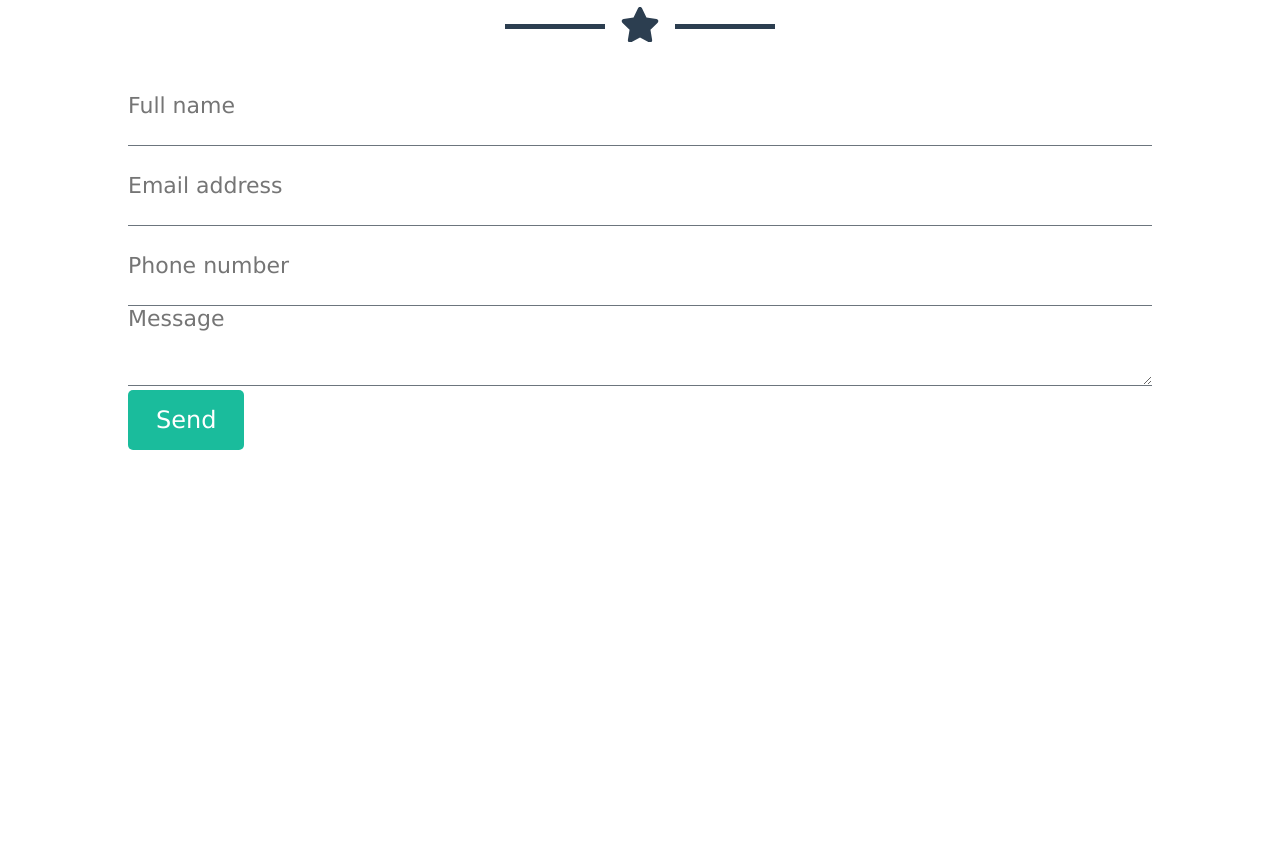
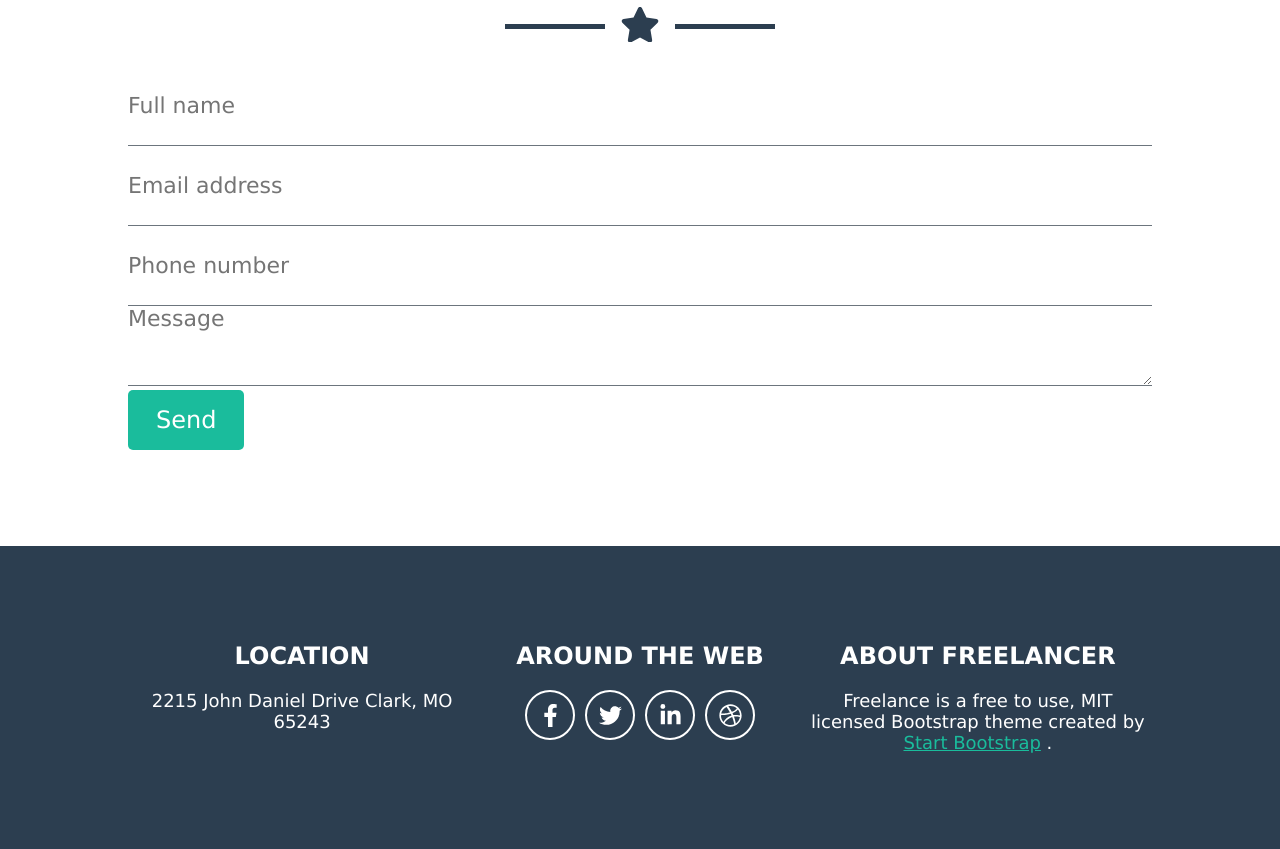
Before and after one commit to elminm/Portfolio_CA, a plain HTML site: page index.html in a window 1280 px wide. Shown: the part 2333-3182 px from the top of the page. Before the commit the page ends 2879 px from the top, so only its background shows below. Drawn offline with Linux system fonts and the light colour scheme.

Commit message:
create footer

```diff
--- a/contact.css
+++ b/contact.css
@@ -34,4 +34,5 @@
     font-size: 24px;
     border: none;
     border-radius: 5px;
+    cursor: pointer;
 }
--- /dev/null
+++ b/footer.css
@@ -0,0 +1,49 @@
+.footer{
+    padding: 6rem 0;
+    background-color: var(--main-color);
+}
+.footer-items{
+    display: flex;
+    width: 80%;
+    margin: auto;
+    align-items: flex-start;
+    justify-content: center;
+    color: var(--white);
+}
+
+.footer-item {
+    width: 33%;
+    font-size: 18px;
+    text-align: center;
+}
+.footer-item h2 {
+    font-size: 1.5rem;
+    margin-bottom: 20px;
+}
+.footer-item .desc {
+margin: 50%;
+margin: auto;
+}
+.footer-item-social {
+    display: flex;
+    justify-content: center;
+    column-gap: 10px;
+}
+.footer-item-social a {
+    display: flex;
+    justify-content: center;
+    align-items: center;
+    width: 50px;
+    height: 50px;
+    border:2px solid var(--white);
+    border-radius: 50%;
+}
+.footer-item-social a svg{
+    width: 50%;
+    height: 50%;
+    color: var(--white);
+}
+.footer-item-freelance a {
+    color: var(--bg-color);
+    text-decoration: underline;
+}
--- a/index.html
+++ b/index.html
@@ -10,7 +10,8 @@
     <link rel="stylesheet" href="./header.css" />
     <link rel="stylesheet" href="./portfolio.css" />
     <link rel="stylesheet" href="./about.css" />
-    <link rel="stylesheet" href="./contact.css">
+    <link rel="stylesheet" href="./contact.css" />
+    <link rel="stylesheet" href="./footer.css" />
   </head>
   <body>
     <nav class="header__section-navigation">
@@ -205,12 +206,104 @@
         <div class="portfolio divider-right"></div>
       </div>
       <form action="#" class="contact__section-form">
-        <input type="text" placeholder="Full name">
-        <input type="email" placeholder="Email address">
-        <input type="number" placeholder="Phone number">
-        <textarea name="" id="" cols="30" rows="10" placeholder="Message"></textarea>
+        <input type="text" placeholder="Full name" />
+        <input type="email" placeholder="Email address" />
+        <input type="number" placeholder="Phone number" />
+        <textarea
+          name=""
+          id=""
+          cols="30"
+          rows="10"
+          placeholder="Message"
+        ></textarea>
         <button>Send</button>
       </form>
     </section>
+    <footer class="footer">
+      <div class="footer-items">
+        <div class="footer-item">
+        <h2>LOCATION</h2>
+        <div class="desc">2215 John Daniel Drive Clark, MO 65243</div>
+      </div>
+      <div class="footer-item">
+        <h2>AROUND THE WEB</h2>
+        <div class="footer-item-social">
+          <a href="#"
+            ><svg
+              class="svg-inline--fa fa-facebook-f fa-fw"
+              aria-hidden="true"
+              focusable="false"
+              data-prefix="fab"
+              data-icon="facebook-f"
+              role="img"
+              xmlns="http://www.w3.org/2000/svg"
+              viewBox="0 0 320 512"
+              data-fa-i2svg=""
+            >
+              <path
+                fill="currentColor"
+                d="M279.14 288l14.22-92.66h-88.91v-60.13c0-25.35 12.42-50.06 52.24-50.06h40.42V6.26S260.43 0 225.36 0c-73.22 0-121.08 44.38-121.08 124.72v70.62H22.89V288h81.39v224h100.17V288z"
+              ></path></svg
+          ></a>
+          <a href="#"
+            ><svg
+              class="svg-inline--fa fa-twitter fa-fw"
+              aria-hidden="true"
+              focusable="false"
+              data-prefix="fab"
+              data-icon="twitter"
+              role="img"
+              xmlns="http://www.w3.org/2000/svg"
+              viewBox="0 0 512 512"
+              data-fa-i2svg=""
+            >
+              <path
+                fill="currentColor"
+                d="M459.37 151.716c.325 4.548.325 9.097.325 13.645 0 138.72-105.583 298.558-298.558 298.558-59.452 0-114.68-17.219-161.137-47.106 8.447.974 16.568 1.299 25.34 1.299 49.055 0 94.213-16.568 130.274-44.832-46.132-.975-84.792-31.188-98.112-72.772 6.498.974 12.995 1.624 19.818 1.624 9.421 0 18.843-1.3 27.614-3.573-48.081-9.747-84.143-51.98-84.143-102.985v-1.299c13.969 7.797 30.214 12.67 47.431 13.319-28.264-18.843-46.781-51.005-46.781-87.391 0-19.492 5.197-37.36 14.294-52.954 51.655 63.675 129.3 105.258 216.365 109.807-1.624-7.797-2.599-15.918-2.599-24.04 0-57.828 46.782-104.934 104.934-104.934 30.213 0 57.502 12.67 76.67 33.137 23.715-4.548 46.456-13.32 66.599-25.34-7.798 24.366-24.366 44.833-46.132 57.827 21.117-2.273 41.584-8.122 60.426-16.243-14.292 20.791-32.161 39.308-52.628 54.253z"
+              ></path></svg
+          ></a>
+          <a href="#"
+            ><svg
+              class="svg-inline--fa fa-linkedin-in fa-fw"
+              aria-hidden="true"
+              focusable="false"
+              data-prefix="fab"
+              data-icon="linkedin-in"
+              role="img"
+              xmlns="http://www.w3.org/2000/svg"
+              viewBox="0 0 448 512"
+              data-fa-i2svg=""
+            >
+              <path
+                fill="currentColor"
+                d="M100.28 448H7.4V148.9h92.88zM53.79 108.1C24.09 108.1 0 83.5 0 53.8a53.79 53.79 0 0 1 107.58 0c0 29.7-24.1 54.3-53.79 54.3zM447.9 448h-92.68V302.4c0-34.7-.7-79.2-48.29-79.2-48.29 0-55.69 37.7-55.69 76.7V448h-92.78V148.9h89.08v40.8h1.3c12.4-23.5 42.69-48.3 87.88-48.3 94 0 111.28 61.9 111.28 142.3V448z"
+              ></path></svg
+          ></a>
+          <a href="#"><svg
+              class="svg-inline--fa fa-dribbble fa-fw"
+              aria-hidden="true"
+              focusable="false"
+              data-prefix="fab"
+              data-icon="dribbble"
+              role="img"
+              xmlns="http://www.w3.org/2000/svg"
+              viewBox="0 0 512 512"
+            >
+              <path
+                fill="currentColor"
+                d="M256 8C119.252 8 8 119.252 8 256s111.252 248 248 248 248-111.252 248-248S392.748 8 256 8zm163.97 114.366c29.503 36.046 47.369 81.957 47.835 131.955-6.984-1.477-77.018-15.682-147.502-6.818-5.752-14.041-11.181-26.393-18.617-41.614 78.321-31.977 113.818-77.482 118.284-83.523zM396.421 97.87c-3.81 5.427-35.697 48.286-111.021 76.519-34.712-63.776-73.185-116.168-79.04-124.008 67.176-16.193 137.966 1.27 190.061 47.489zm-230.48-33.25c5.585 7.659 43.438 60.116 78.537 122.509-99.087 26.313-186.36 25.934-195.834 25.809C62.38 147.205 106.678 92.573 165.941 64.62zM44.17 256.323c0-2.166.043-4.322.108-6.473 9.268.19 111.92 1.513 217.706-30.146 6.064 11.868 11.857 23.915 17.174 35.949-76.599 21.575-146.194 83.527-180.531 142.306C64.794 360.405 44.17 310.73 44.17 256.323zm81.807 167.113c22.127-45.233 82.178-103.622 167.579-132.756 29.74 77.283 42.039 142.053 45.189 160.638-68.112 29.013-150.015 21.053-212.768-27.882zm248.38 8.489c-2.171-12.886-13.446-74.897-41.152-151.033 66.38-10.626 124.7 6.768 131.947 9.055-9.442 58.941-43.273 109.844-90.795 141.978z"
+              ></path>
+            </svg></a>
+        </div>
+      </div>
+      <div class="footer-item">
+        <h2>ABOUT FREELANCER</h2>
+        <div class="footer-item-freelance">
+          Freelance is a free to use, MIT licensed Bootstrap theme created by
+          <a href="#">Start Bootstrap</a> .
+        </div>
+      </div>
+</div>
+    </footer>
   </body>
 </html>
```
